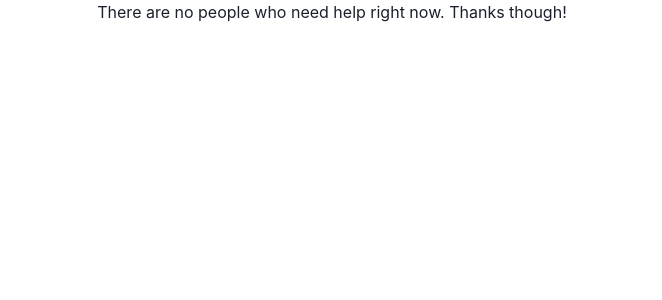
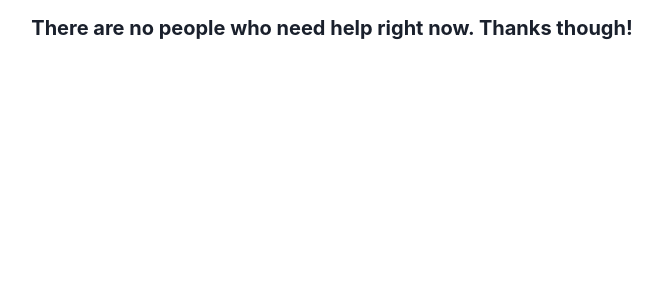
Before and after one commit to Anthony-Huang-03/HelloWorldRepo, a React (Create React App) app in the folder client/: page /NoPeopleAvail in a window 1280 px wide. Shown: the top 300 px of the page, without its empty margins (308-970 px from the left). Built offline with nearby package versions, Linux system fonts and the light colour scheme.

Commit message:
Update NoPeopleAvail.js
made NoPeopleAvail use default chakra ui components

```diff
--- a/client/src/pages/NoPeopleAvail.js
+++ b/client/src/pages/NoPeopleAvail.js
@@ -1,13 +1,11 @@
 import React from "react";
-// import { Box, Heading } from "@chakra-ui/react";
+import { Box, Heading } from "@chakra-ui/react";
 
 const NoPeopleAvail = ({ message = "There are no people who need help right now. Thanks though!" }) => {
     return (
-        <div>
-            <h1>
-                {message}
-            </h1>
-        </div>
+        <Box textAlign="center" p="4">
+            <Heading size="md">{message}</Heading>
+        </Box>
     );
 };
 
```
